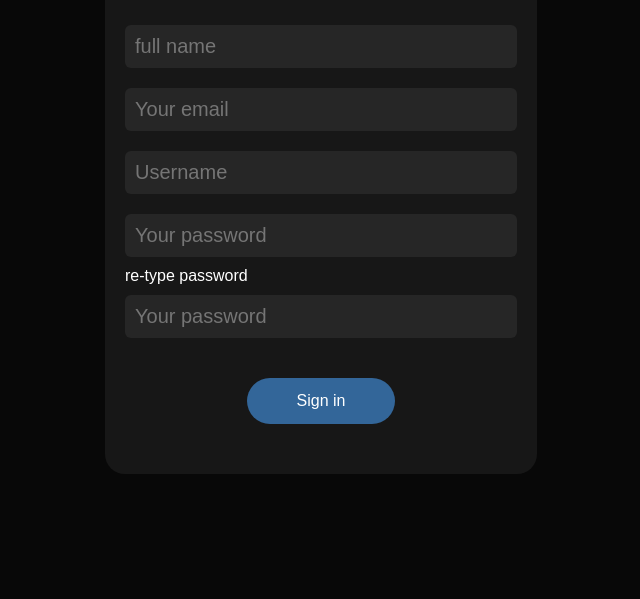
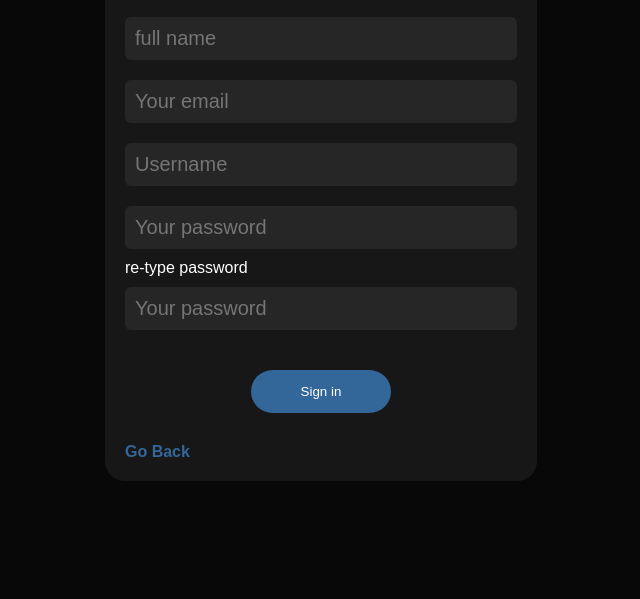
Before and after one commit to Charlesntwari/my_brand, a plain HTML site: page signin.html in a window 1280 px wide. Shown: the part 201-800 px from the top of the page, without its empty margins (319-959 px from the left). Drawn offline with Linux system fonts and the light colour scheme.

Commit message:
updated sign up form

```diff
--- a/signin.css
+++ b/signin.css
@@ -23,6 +23,12 @@ body{
     border-radius: 20px;
     padding: 20px;
     margin: 10px;
+}
+.signin a{
+    color: #336699;
+    font-weight: 700;
+    text-decoration: none;
+    cursor: pointer;
 }
 .signin h2{
     text-align: center;
--- a/signin.html
+++ b/signin.html
@@ -10,7 +10,7 @@
         <div id="admin">
             <div class="container">
                 <div class="signin">
-                    <form name="sign-in">
+                    <form action="index.html">
                         <h2>sign up</h2>
                         <input type="text" name="Name" id="name" placeholder="full name" required>
                         <input type="email" name="Email" id="email" placeholder="Your email" required>
@@ -18,8 +18,9 @@
                         <input type="password" name="Password" id="password" placeholder="Your password" required>
                         <span>re-type password</span>
                         <input type="password" name="Password" id="password" placeholder="Your password" required>
-                        <a href="dashbord.html" class="btn login">Sign in</a>
+                        <button type="submit" class="btn" id="login">Sign in</button>
                     </form>
+                    <a href="index.html">Go Back</a>
                 </div>
             </div>
         </div>
```
